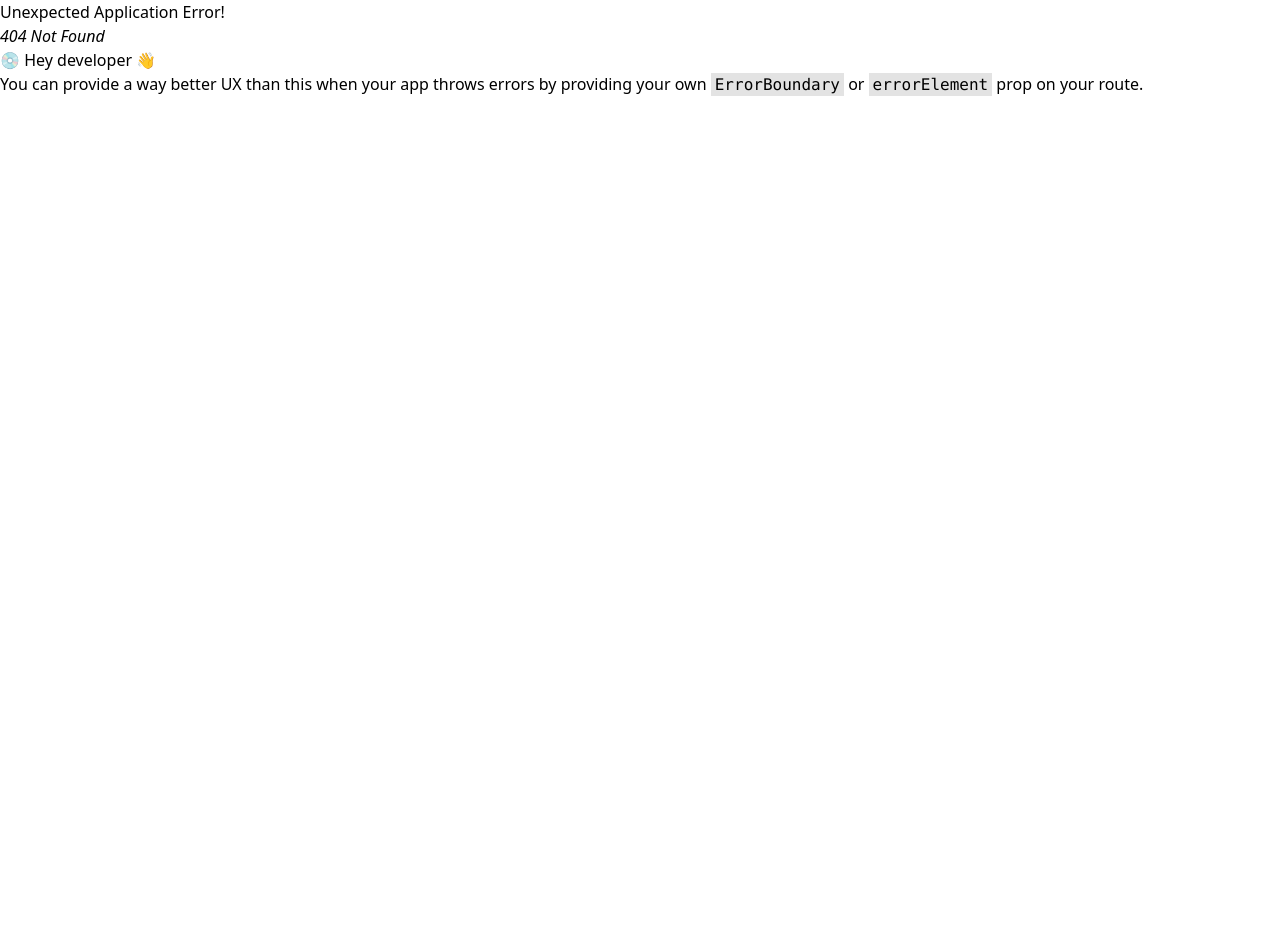
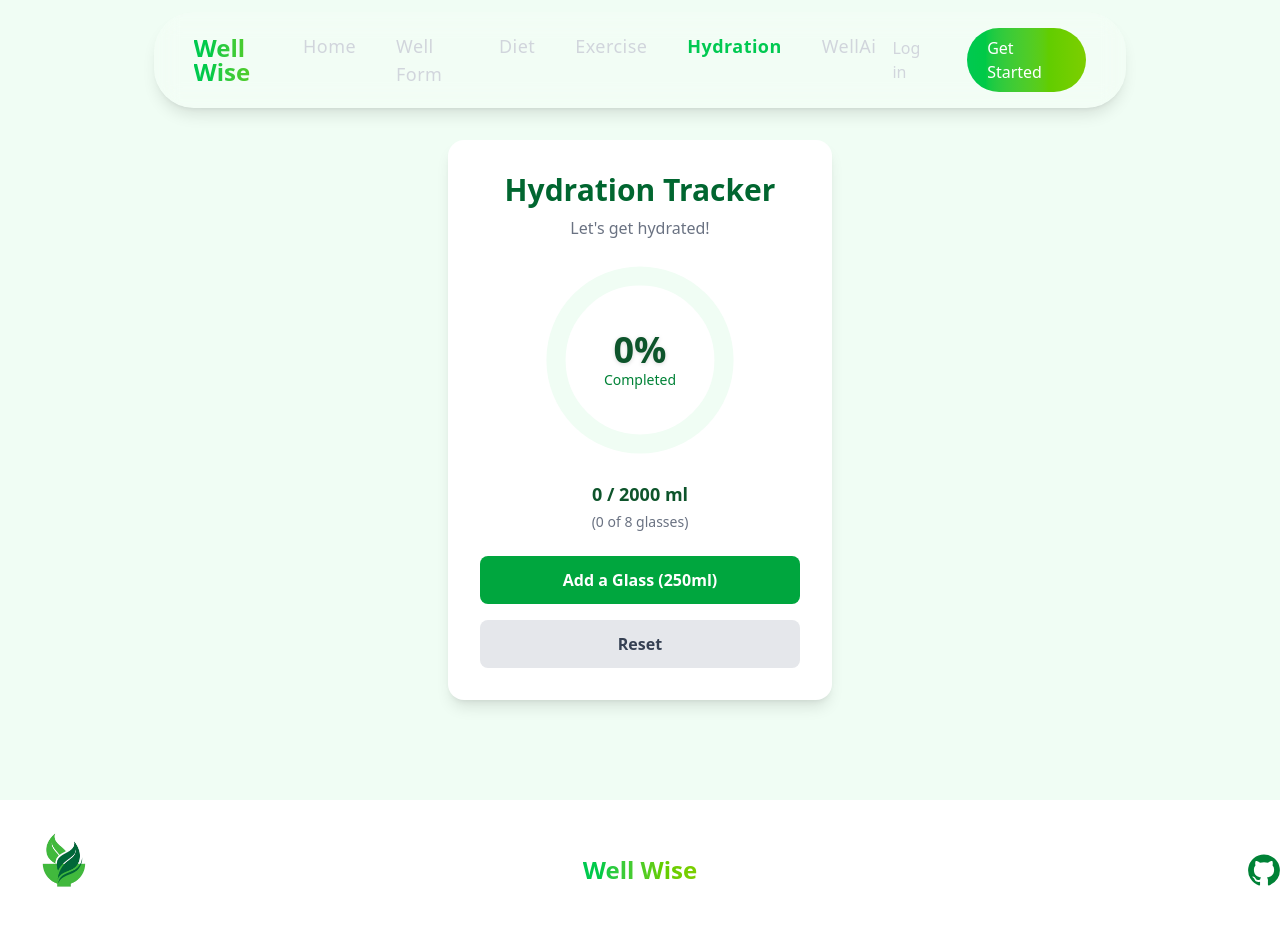
Before and after one commit to nrai18/WellWise-AI-Health-Assistant, a React (Vite) app in the folder frontend/: page /hydration in a window 1280 px wide. Before the commit this address had no page. Shown: the top 926 px of the page. Before the commit the page ends 800 px from the top, so only its background shows below. Built offline with nearby package versions, Linux system fonts and the light colour scheme.

Commit message:
Hydration

```diff
--- a/frontend/package.json
+++ b/frontend/package.json
@@ -12,6 +12,7 @@
   "dependencies": {
     "@google/genai": "^1.24.0",
     "@google/generative-ai": "^0.24.1",
+    "@react-spring/three": "^10.0.3",
     "@react-three/drei": "^10.7.6",
     "@react-three/fiber": "^9.3.0",
     "@tailwindcss/typography": "^0.5.19",
--- /dev/null
+++ b/frontend/src/components/HydrationTracker/HydrationTracker.jsx
@@ -0,0 +1,204 @@
+import React, { useState, useMemo, useEffect, useRef } from "react";
+
+// A custom hook for animating numbers
+const useCountUp = (end, duration = 1) => {
+  const [count, setCount] = useState(0);
+  const frameRate = 1000 / 60;
+  const totalFrames = Math.round((duration * 1000) / frameRate);
+
+  useEffect(() => {
+    let frame = 0;
+    const counter = setInterval(() => {
+      frame++;
+      const progress = frame / totalFrames;
+      const currentCount = Math.round(end * progress);
+      setCount(currentCount);
+
+      if (frame === totalFrames) {
+        clearInterval(counter);
+        setCount(end); // Ensure it ends exactly at the target
+      }
+    }, frameRate);
+
+    return () => clearInterval(counter);
+  }, [end, duration, totalFrames, frameRate]);
+
+  return count;
+};
+
+// Confetti Component
+const Confetti = () => {
+  const particles = useMemo(
+    () =>
+      Array.from({ length: 100 }).map((_, i) => ({
+        id: i,
+        x: Math.random() * 100,
+        y: -20 - Math.random() * 100,
+        rotation: Math.random() * 360,
+        scale: Math.random() * 0.5 + 0.5,
+        duration: Math.random() * 2 + 3,
+        delay: Math.random() * 2,
+        color: ["#22c55e", "#4ade80", "#86efac", "#bbf7d0"][
+          Math.floor(Math.random() * 4)
+        ],
+      })),
+    []
+  );
+
+  return (
+    <div className="absolute inset-0 overflow-hidden pointer-events-none">
+      {particles.map((p) => (
+        <div
+          key={p.id}
+          className="absolute w-2 h-4 rounded-full"
+          style={{
+            left: `${p.x}%`,
+            backgroundColor: p.color,
+            animation: `fall ${p.duration}s linear ${p.delay}s infinite`,
+            transform: `rotate(${p.rotation}deg) scale(${p.scale})`,
+          }}
+        />
+      ))}
+    </div>
+  );
+};
+
+// Main App Component
+export default function App() {
+  const DAILY_GOAL_ML = 2000;
+  const GLASS_SIZE_ML = 250;
+
+  // State is now initialized from localStorage
+  const [intake, setIntake] = useState(() => {
+    try {
+      const savedIntake = localStorage.getItem("hydrationIntake");
+      return savedIntake ? JSON.parse(savedIntake) : 0;
+    } catch (error) {
+      console.error("Error reading from localStorage", error);
+      return 0;
+    }
+  });
+
+  const [animate, setAnimate] = useState(false);
+
+  useEffect(() => {
+    setTimeout(() => setAnimate(true), 100);
+  }, []);
+
+  // Effect to save intake to localStorage whenever it changes
+  useEffect(() => {
+    try {
+      localStorage.setItem("hydrationIntake", JSON.stringify(intake));
+    } catch (error) {
+      console.error("Error writing to localStorage", error);
+    }
+  }, [intake]);
+
+  const addWater = () => {
+    setIntake((prevIntake) =>
+      Math.min(prevIntake + GLASS_SIZE_ML, DAILY_GOAL_ML)
+    );
+  };
+
+  const resetIntake = () => {
+    setIntake(0);
+  };
+
+  const progress = useMemo(() => (intake / DAILY_GOAL_ML) * 100, [intake]);
+  const animatedProgress = useCountUp(Math.round(progress), 1);
+
+  const glassesConsumed = intake / GLASS_SIZE_ML;
+  const goalInGlasses = DAILY_GOAL_ML / GLASS_SIZE_ML;
+
+  const getEncouragement = () => {
+    if (progress === 100) return "Great job! You reached your goal! 🎉";
+    if (progress >= 75) return "You're almost there, keep it up!";
+    if (progress >= 50) return "You're halfway there!";
+    if (progress > 0) return "Good start! Every drop counts.";
+    return "Let's get hydrated!";
+  };
+
+  const circumference = 2 * Math.PI * 70; // 70 is the radius (r) of the circle
+  const strokeDashoffset = circumference - (progress / 100) * circumference;
+
+  return (
+    <div className="bg-green-50 min-h-screen flex items-center justify-center font-sans p-4">
+      <div
+        className={`relative w-full max-w-sm bg-white rounded-2xl shadow-lg p-8 text-center transition-all duration-500 ease-in-out transform mt-10 ${
+          animate ? "scale-100 opacity-100" : "scale-90 opacity-0"
+        }`}
+      >
+        {progress === 100 && <Confetti />}
+
+        <h1 className="text-3xl font-bold text-green-800">Hydration Tracker</h1>
+        <p className="text-gray-500 mt-2 mb-6 h-6">{getEncouragement()}</p>
+
+        <div className="relative w-48 h-48 mx-auto mb-6">
+          <svg className="w-full h-full" viewBox="0 0 160 160">
+            {/* Background Circle */}
+            <circle
+              cx="80"
+              cy="80"
+              r="70"
+              stroke="#f0fdf4"
+              strokeWidth="16"
+              fill="transparent"
+            />
+            {/* Progress Circle */}
+            <circle
+              cx="80"
+              cy="80"
+              r="70"
+              stroke="#16a34a"
+              strokeWidth="16"
+              fill="transparent"
+              strokeDasharray={circumference}
+              strokeDashoffset={strokeDashoffset}
+              strokeLinecap="round"
+              transform="rotate(-90 80 80)"
+              style={{ transition: "stroke-dashoffset 1s ease-out" }}
+            />
+          </svg>
+          <div className="absolute inset-0 flex items-center justify-center">
+            <div className="text-center">
+              <span className="text-4xl font-extrabold text-green-900 drop-shadow-sm">
+                {animatedProgress}%
+              </span>
+              <p className="text-sm text-green-700 font-medium">Completed</p>
+            </div>
+          </div>
+        </div>
+
+        <div className="text-lg font-semibold text-green-900 mb-6">
+          <span>{intake}</span> / <span>{DAILY_GOAL_ML} ml</span>
+          <p className="text-sm font-normal text-gray-500 mt-1">
+            ({glassesConsumed.toFixed(0)} of {goalInGlasses} glasses)
+          </p>
+        </div>
+
+        <div className="flex flex-col gap-4">
+          <button
+            onClick={addWater}
+            disabled={intake >= DAILY_GOAL_ML}
+            className="w-full bg-green-600 text-white font-bold py-3 px-4 rounded-lg hover:bg-green-700 transition-all duration-300 disabled:bg-green-300 disabled:cursor-not-allowed transform hover:scale-105 active:scale-95"
+          >
+            Add a Glass ({GLASS_SIZE_ML}ml)
+          </button>
+          <button
+            onClick={resetIntake}
+            className="w-full bg-gray-200 text-gray-700 font-bold py-3 px-4 rounded-lg hover:bg-gray-300 transition-all duration-300 transform hover:scale-105 active:scale-95"
+          >
+            Reset
+          </button>
+        </div>
+      </div>
+      <style>{`
+        @keyframes fall {
+          to {
+            transform: translateY(120vh) rotate(720deg);
+          }
+        }
+      `}</style>
+    </div>
+  );
+}
--- a/frontend/src/main.jsx
+++ b/frontend/src/main.jsx
@@ -28,7 +28,7 @@ import { DietProvider } from './components/DietFormComponent/DietFormComponent.j
 import { ExerciseFormComponent, ExerciseProvider } from './components/ExerciseFormComponent/ExerciseFormComponent.jsx';
 import LoginPage from './components/LoginPage/Loginpage.jsx';
 import SignupPage from './components/LoginPage/SignupPage.jsx';
-
+import HydrationTracker from './components/HydrationTracker/HydrationTracker.jsx';
 const router = createBrowserRouter(
   createRoutesFromElements(
     <>
@@ -46,9 +46,9 @@ const router = createBrowserRouter(
         <Route path="diet" element={<DietFormComponent />} />
         <Route path="WellAI" element={<WellAI />} />
         <Route path="exercise" element={<ExerciseFormComponent />} />
+        <Route path="/hydration" element={<HydrationTracker />} />
       </Route>
 
-      {/* --- ADD LOGIN & VERIFICATION ROUTES OUTSIDE THE MAIN LAYOUT --- */}
       <Route path="/login" element={<LoginPage />} />
       <Route path="/signup" element={<SignupPage />} />
       <Route path="/result" element={<ResultPage />} />
```
Also changed, not shown: frontend/src/components/Hydration/Hydration.jsx (deleted), 1 other file (tests, documents, lock files or other folders).
